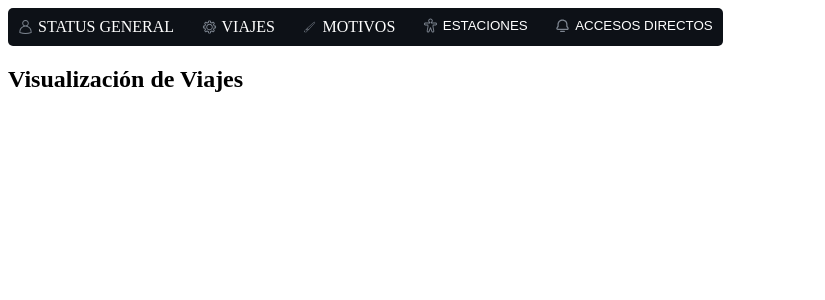
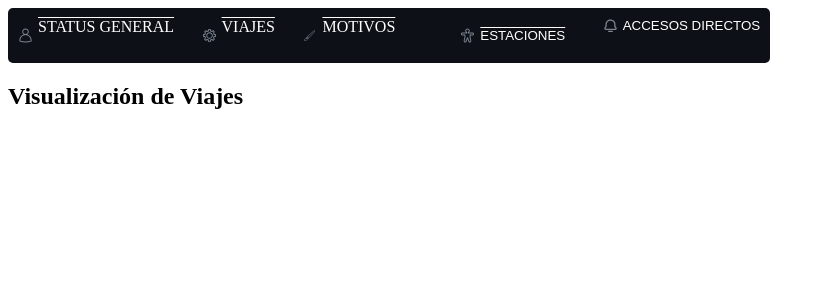
Before and after one commit to CapitanTsubasa/ecobici_github, a Django app: template inicio/templates/inicio/Viajes.html in a window 1280 px wide. Shown: the top 300 px of the page, without its empty margins (0-825 px from the left). Run offline with Django 5.2, Linux system fonts and the light colour scheme; the template is opened without the code that fills it, so the values that code supplies are empty.

Commit message:
Update Estaciones.html

```diff
--- a/ecobici_proyecto/urls.py
+++ b/ecobici_proyecto/urls.py
@@ -24,4 +24,5 @@ urlpatterns = [
     path('', views.index, name="index"),
     path('viajes/', views.viajes, name='viajes'),
     path('motivos/', views.motivos_desaparecidas, name='motivos'),
+    path('Estaciones/', views.viajes, name='Estaciones')
 ]
--- a/inicio/templates/inicio/index.html
+++ b/inicio/templates/inicio/index.html
@@ -10,9 +10,9 @@
 </head>
 <body>
 
-    <!-- PRINCIPIO DE PRUEBA BARRA -->
+    <!-- PRINCIPIO DE PRUEBA BARRA/MENU -->
 <div class="input">
-  <a href="{% url 'index' %}" class="value" style="text-decoration: none;">
+  <a href="{% url 'index' %}" class="value" style="text-decoration: overline;">
     <svg
       viewBox="0 0 16 16"
       xmlns="http://www.w3.org/2000/svg"
@@ -25,7 +25,8 @@
     </svg>
     STATUS GENERAL
   </a>
-  <a href="{% url 'viajes' %}" class="value" style="text-decoration: none;">
+
+  <a href="{% url 'viajes' %}" class="value" style="text-decoration: overline;">
     <svg id="Line" viewBox="0 0 32 32" xmlns="http://www.w3.org/2000/svg">
       <path
         fill="#7D8590"
@@ -40,7 +41,8 @@
     </svg>
     VIAJES
   </a>
-  <a href="{% url 'motivos' %}" class="value" style="text-decoration: none;">
+
+  <a href="{% url 'motivos' %}" class="value" style="text-decoration: overline;">
     <svg viewBox="0 0 128 128" xmlns="http://www.w3.org/2000/svg">
       <path
         fill="#7D8590"
@@ -49,6 +51,7 @@
     </svg>
     MOTIVOS
   </a>
+  <a href="{% url 'Estaciones' %}" class="value" style="text-decoration: overline;">
   <button class="value">
     <svg id="svg8" viewBox="0 0 32 32" xmlns="http://www.w3.org/2000/svg">
       <g id="layer1" transform="translate(-33.022 -30.617)">
@@ -60,6 +63,7 @@
       </g>
     </svg>
     ESTACIONES
+  </a>
   </button>
   <button class="value">
     <svg fill="none" viewBox="0 0 24 25" xmlns="http://www.w3.org/2000/svg">
--- a/inicio/templates/inicio/motivos.html
+++ b/inicio/templates/inicio/motivos.html
@@ -15,7 +15,7 @@
               label: 'Cantidad',
               data: {{ cantidades|safe }},
               backgroundColor: 'rgba(54, 162, 235, 0.6)',
-              borderColor: 'rgba(54, 162, 235, 1)',
+              borderColor: 'rgba(0, 0, 0, 1)',
               borderWidth: 1
           }]
       },
```
Also changed, not shown: inicio/templates/inicio/Estaciones.html (added, +7 -0 lines).
